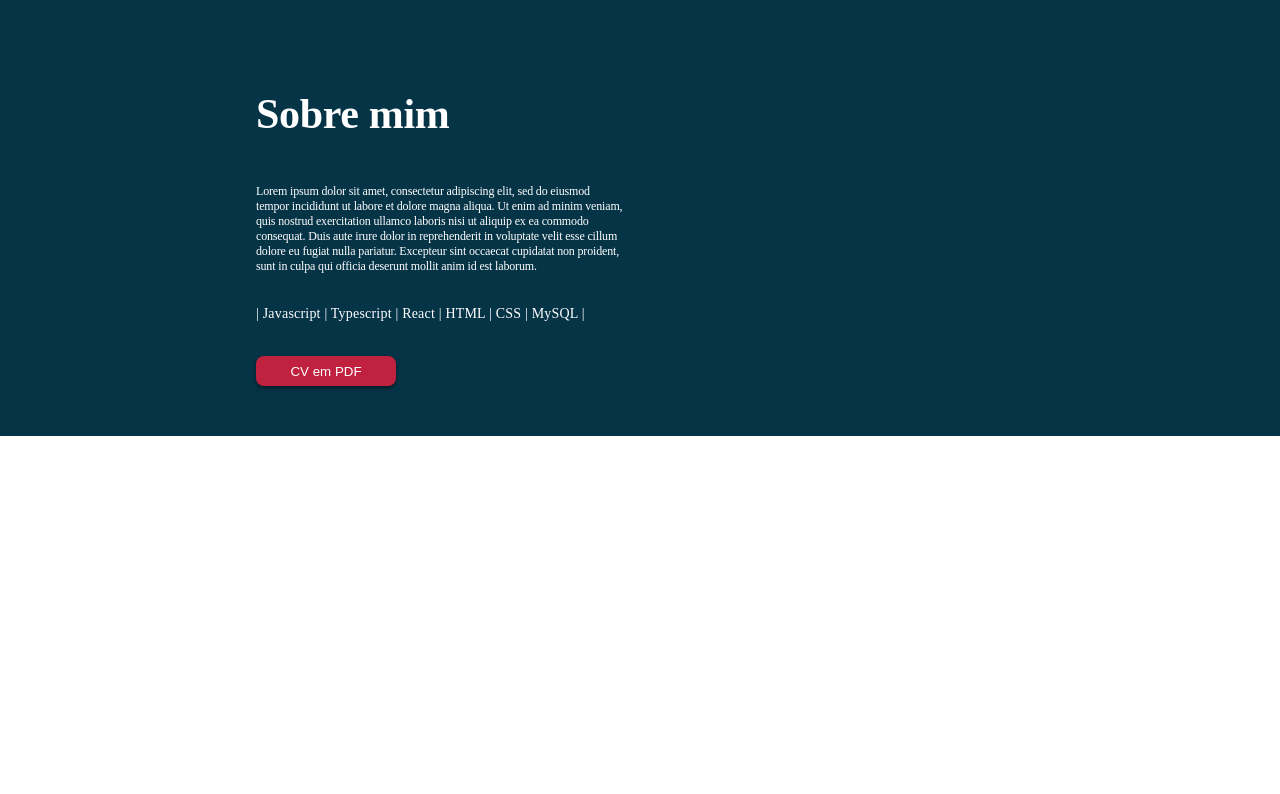
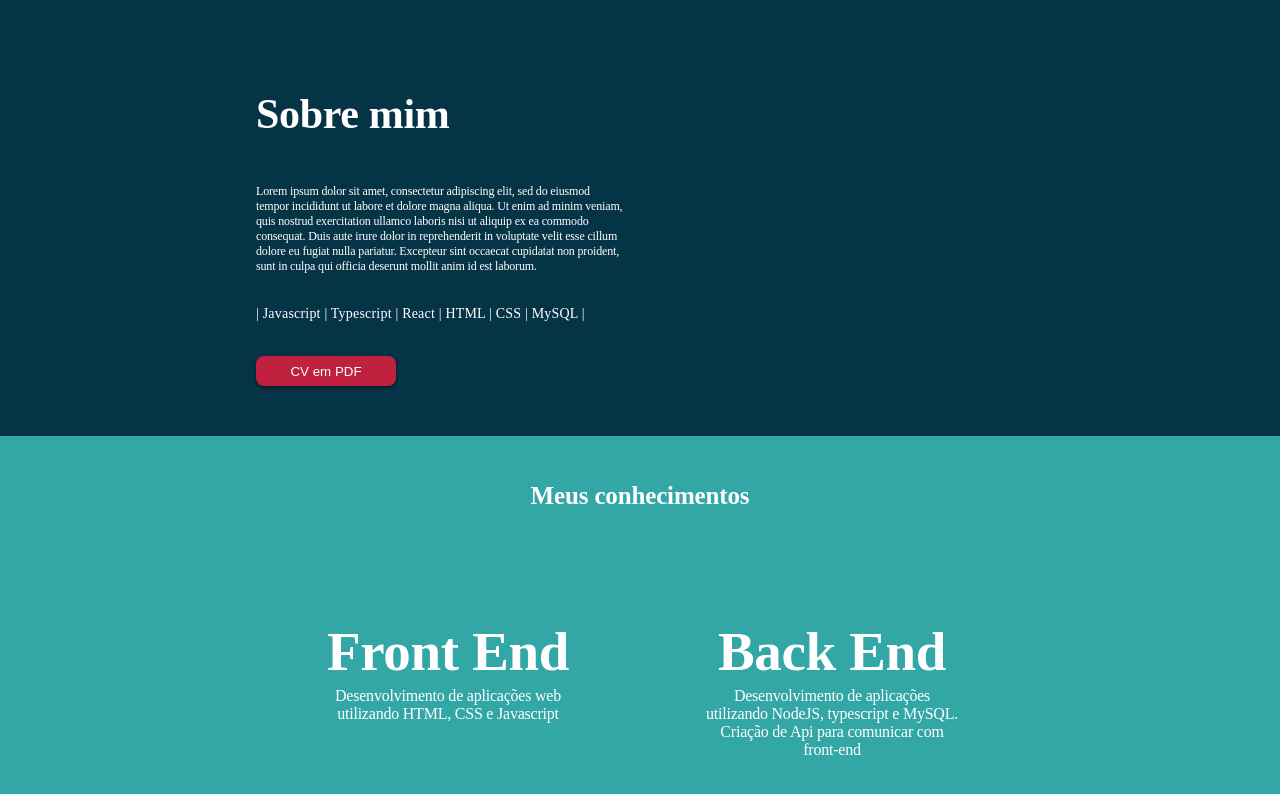
Before and after one commit to arturmmagalhaes/Portfolio, a React (Create React App) app: page / in a window 1280 px wide. Shown: the part 582-1376 px from the top of the page. Before the commit the page ends 1018 px from the top, so only its background shows below. Built offline with nearby package versions, Linux system fonts and the light colour scheme.

Commit message:
Component Skill

```diff
--- a/src/App.js
+++ b/src/App.js
@@ -3,6 +3,7 @@ import './App.css';
 import Header from './components/header/HeaderIndex';
 import  Introduction  from './components/introduction/IntrodutionIndex';
 import About from './components/about/AboutIndex';
+import Skill from './components/skill/SkillIndex';
 
 function App() {
   return (
@@ -10,6 +11,7 @@ function App() {
       <Header />
       <Introduction />
       <About />
+      <Skill />
     </>
   );
 }
--- /dev/null
+++ b/src/components/skill/SkillIndex.js
@@ -0,0 +1,81 @@
+import React from 'react';
+import styled from 'styled-components';
+
+export const ContainerDiv = styled.div`
+    display: flex;
+    justify-content: center;
+    flex-direction: column;
+    height: 418px;
+    background-color: #33a6a6;
+    font-family: 'Montserrat';
+    font-size: 25px;
+    font-weight: bold;
+    font-stretch: normal;
+    font-style: normal;
+    line-height: normal;
+    letter-spacing: -0.15px;
+    text-align: center;
+    color: #ffffff;
+`;
+
+export const Title = styled.div`
+    padding: 46px 0 42px 0;
+    display: flex;
+    justify-content: center;
+`;
+
+export const Skill = styled.div`
+    display: grid;
+    grid-template-columns: repeat(2, 1fr);
+    margin: auto;
+    width: 60%;
+    justify-content: center;
+    align-items: center;
+`;
+
+export const SkillTitle = styled.div`
+    display: flex;
+    justify-content: center;
+    height: 67px;
+    font-family: 'Montserrat';
+    font-size: 55px;
+    font-weight: bold;
+    font-stretch: normal;
+    font-style: normal;
+    line-height: normal;
+    letter-spacing: -0.32px;
+    color: #ffffff;
+`;
+
+export const SkillText = styled.div`
+    display: flex;
+    margin: auto;
+    height: 100px;
+    width: 260px;
+    font-family: 'Montserrat';
+    font-size: 16px;
+    font-weight: normal;
+    font-stretch: normal;
+    font-style: normal;
+    line-height: normal;
+    letter-spacing: -0.22px;
+    color: #ffffff;
+`;
+
+const skill = () => {
+    return(<ContainerDiv>
+        <Title>Meus conhecimentos</Title>
+        <Skill>
+            <div>
+                <SkillTitle>Front End</SkillTitle>
+                <SkillText>Desenvolvimento de aplicações web utilizando HTML, CSS e Javascript</SkillText>
+            </div>
+            <div>
+                <SkillTitle>Back End</SkillTitle>
+                <SkillText>Desenvolvimento de aplicações utilizando NodeJS, typescript e MySQL. Criação de Api para comunicar com front-end</SkillText>
+            </div>
+        </Skill>
+    </ContainerDiv>)
+}
+
+export default skill;
```
